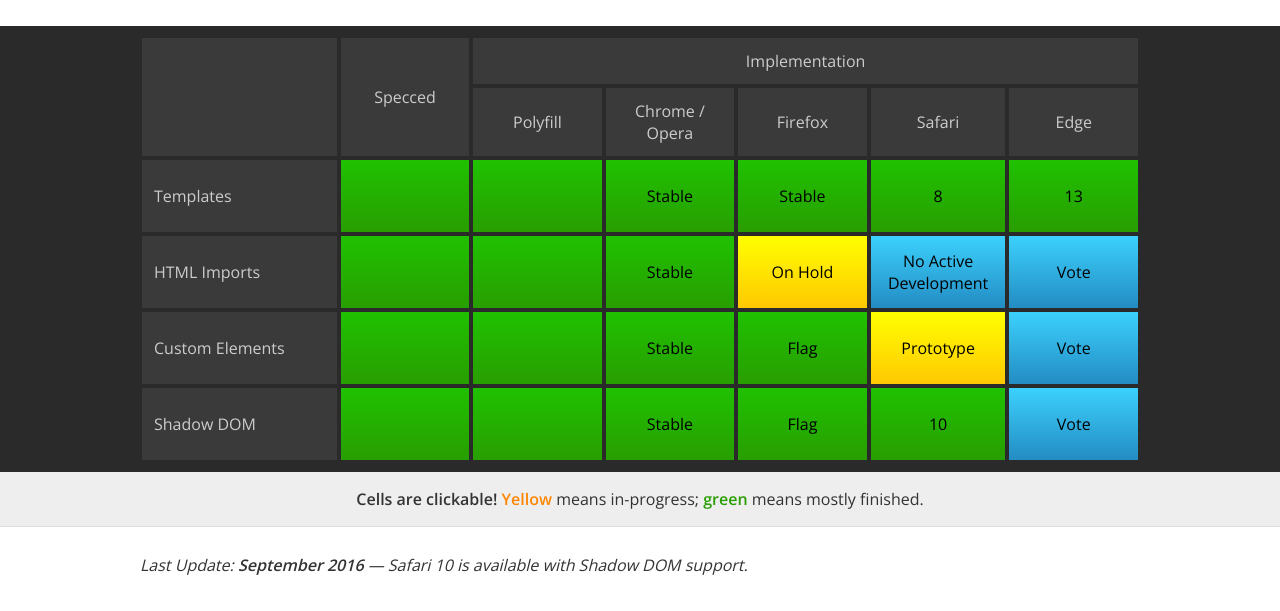
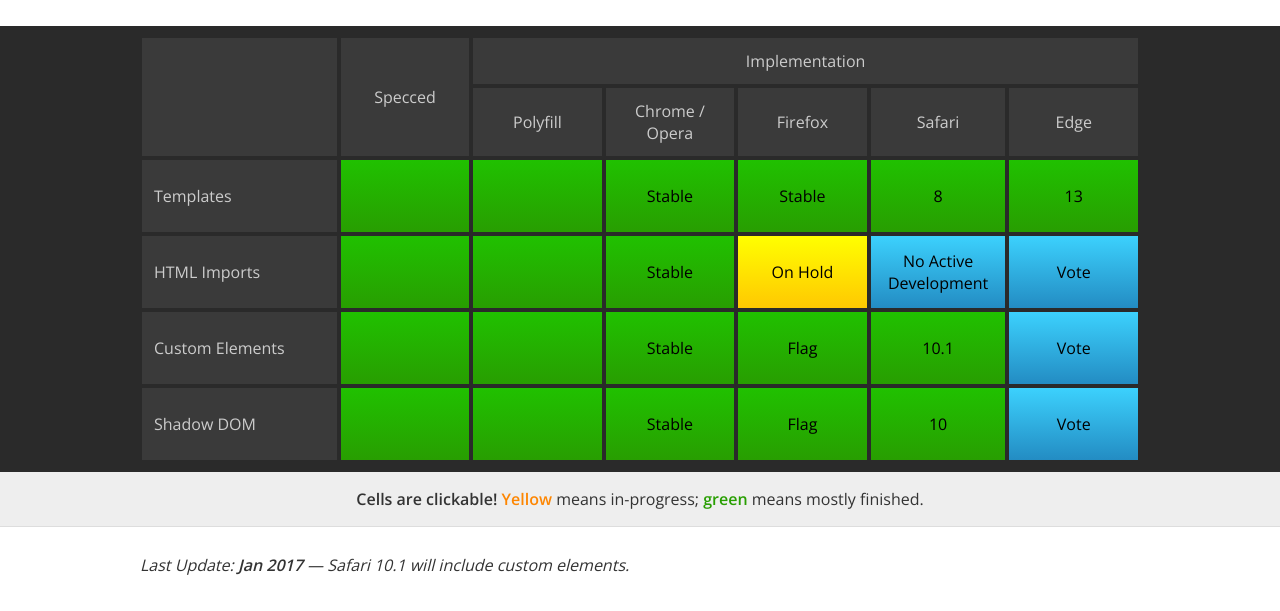
Before and after one commit to jonrimmer/are-we-componentized-yet, a plain HTML site: page index.html in a window 1280 px wide. Shown: the part 148-759 px from the top of the page. Drawn offline with nearby package versions, Linux system fonts and the light colour scheme.

Commit message:
Safari 10.1 will include custom elements.
Fixes #39

```diff
--- a/index.html
+++ b/index.html
@@ -58,8 +58,8 @@
 						<td class="yes"><a href="#polyfills"></a></td>
 						<td class="yes"><a href="http://www.chromestatus.com/features/4642138092470272">Stable</a></td>
 						<td class="yes"><a href="https://bugzilla.mozilla.org/show_bug.cgi?id=889230">Flag</a></td>
-						<td class="kinda">
-							<a href="https://bugs.webkit.org/show_bug.cgi?id=150225">Prototype</a>
+						<td class="yes">
+							<a href="https://developer.apple.com/library/prerelease/content/releasenotes/General/WhatsNewInSafari/Articles/Safari_10_1.html">10.1</a>
 						</td>
 						<td class="vote"><a href="https://wpdev.uservoice.com/forums/257854-internet-explorer-platform/suggestions/6261298-custom-elements">Vote</a></td>
 					</tr>
@@ -81,7 +81,7 @@
 
 		<div id="content">
 			<p>
-				<i>Last Update: <strong>September 2016</strong> — Safari 10 is available with Shadow DOM support.</i>
+				<i>Last Update: <strong>Jan 2017</strong> — Safari 10.1 will include custom elements.</i>
 			</p>
 
 			<h2 id="wtf">Web Components!?</h2>
```
